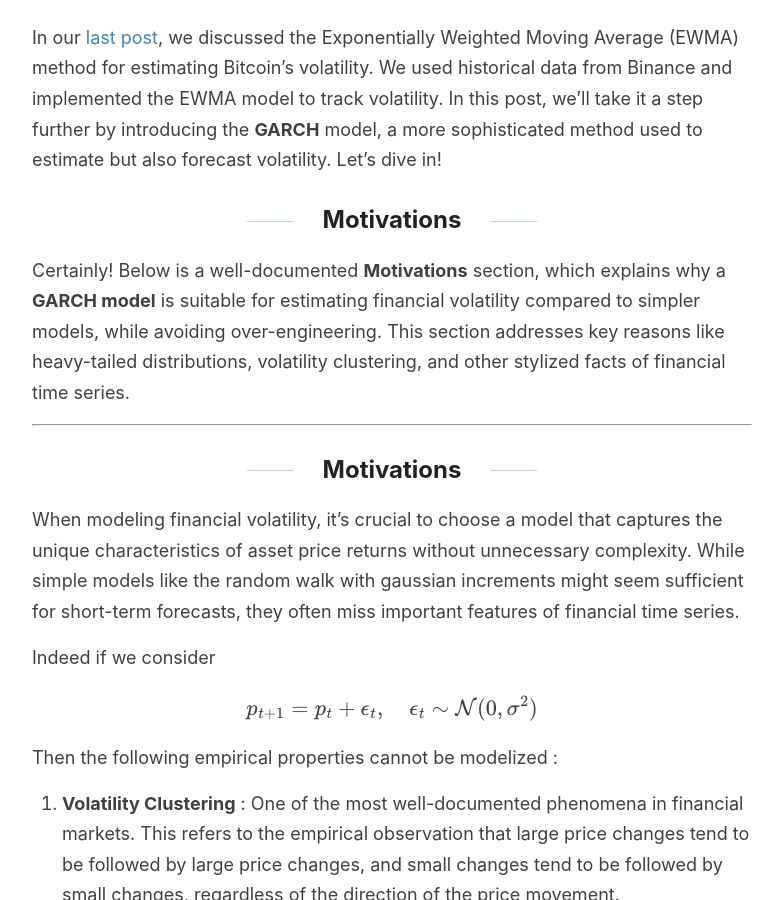
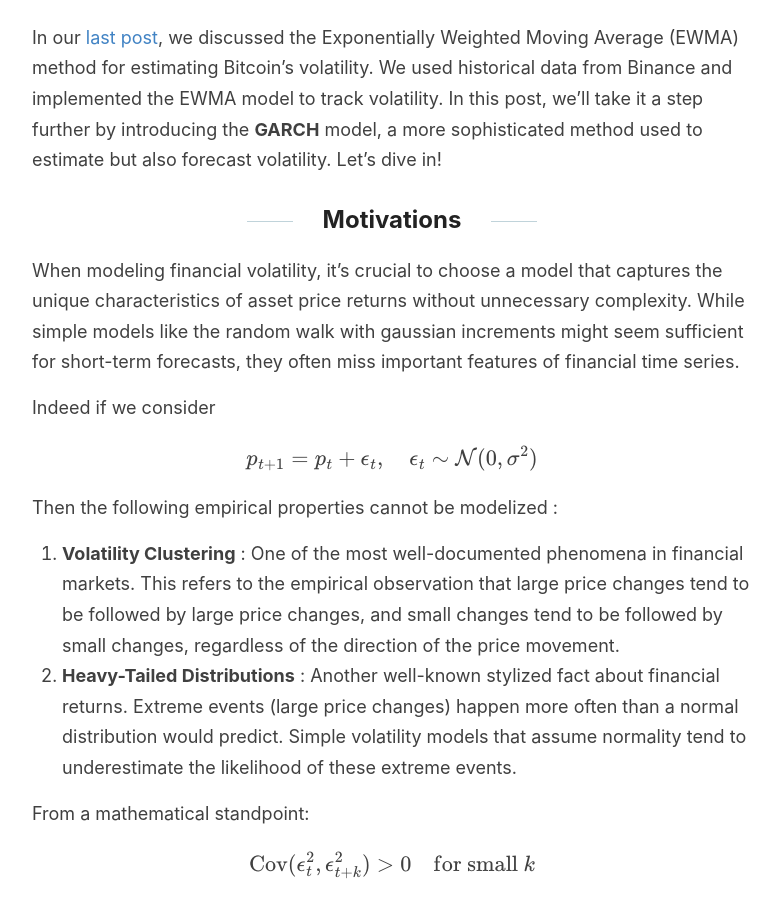
Before and after one commit to Zaltarba/blog, a Jekyll site: the page built from _posts/2024-09-23-BitcoinVolatility-2.md, in a window 1280 px wide and 900 px high, scrolled down 510 px. Shown: the whole window, without its empty margins (248-1028 px from the left). Built offline with Jekyll 4.4.1, drawn with Linux system fonts in a browser that asks for light colours; formulas are drawn with MathJax 3.

Commit message:
Update 2024-09-23-BitcoinVolatility-2.md

```diff
--- a/_posts/2024-09-23-BitcoinVolatility-2.md
+++ b/_posts/2024-09-23-BitcoinVolatility-2.md
@@ -10,12 +10,6 @@ hidden: False
 ## Introduction
 
 In our [last post](https://zaltarba.github.io/blog/BitcoinVolatility-1/), we discussed the Exponentially Weighted Moving Average (EWMA) method for estimating Bitcoin’s volatility. We used historical data from Binance and implemented the EWMA model to track volatility. In this post, we’ll take it a step further by introducing the **GARCH** model, a more sophisticated method used to estimate but also forecast volatility. Let’s dive in!
-
-## Motivations
-
-Certainly! Below is a well-documented **Motivations** section, which explains why a **GARCH model** is suitable for estimating financial volatility compared to simpler models, while avoiding over-engineering. This section addresses key reasons like heavy-tailed distributions, volatility clustering, and other stylized facts of financial time series.
-
----
 
 ## Motivations
 
```
